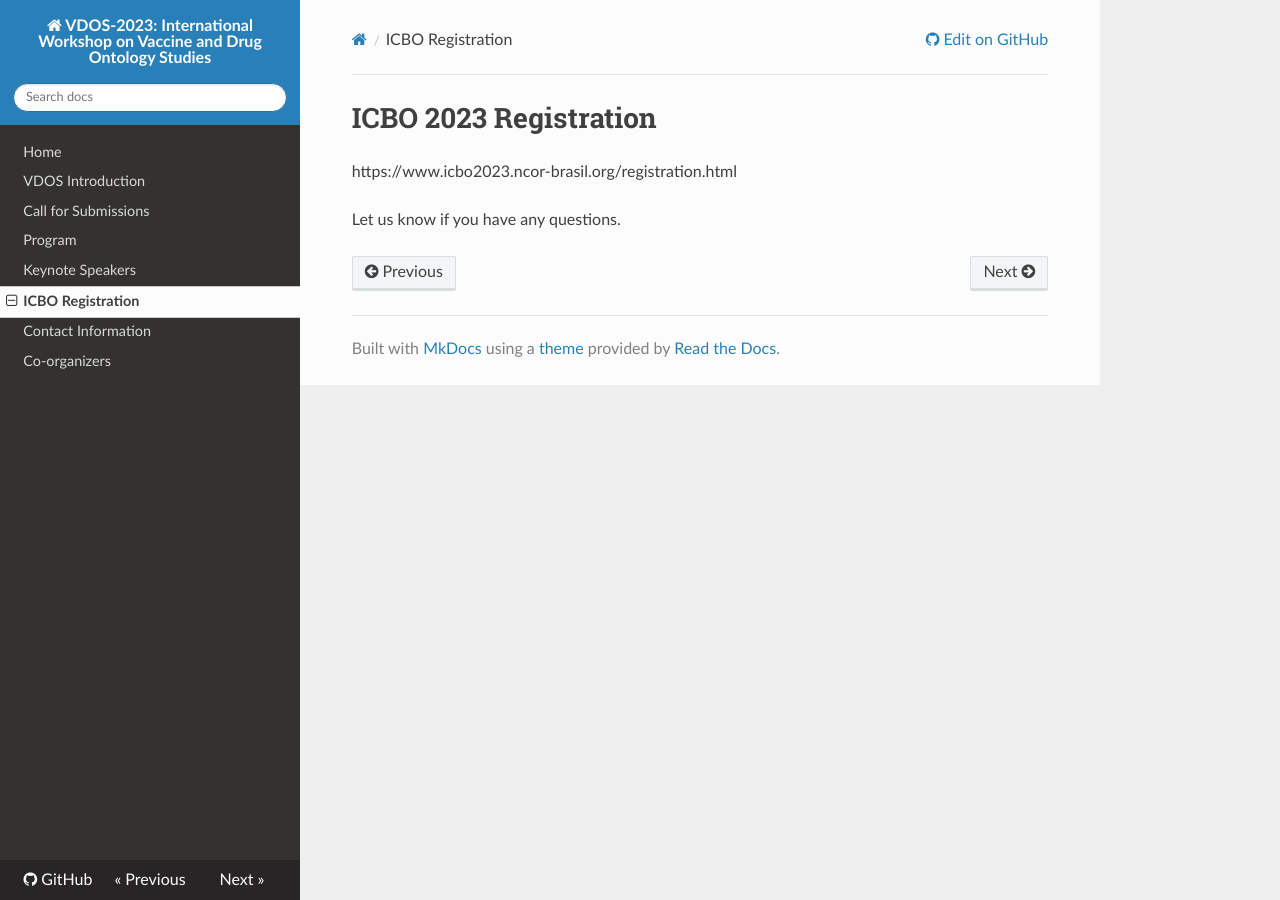
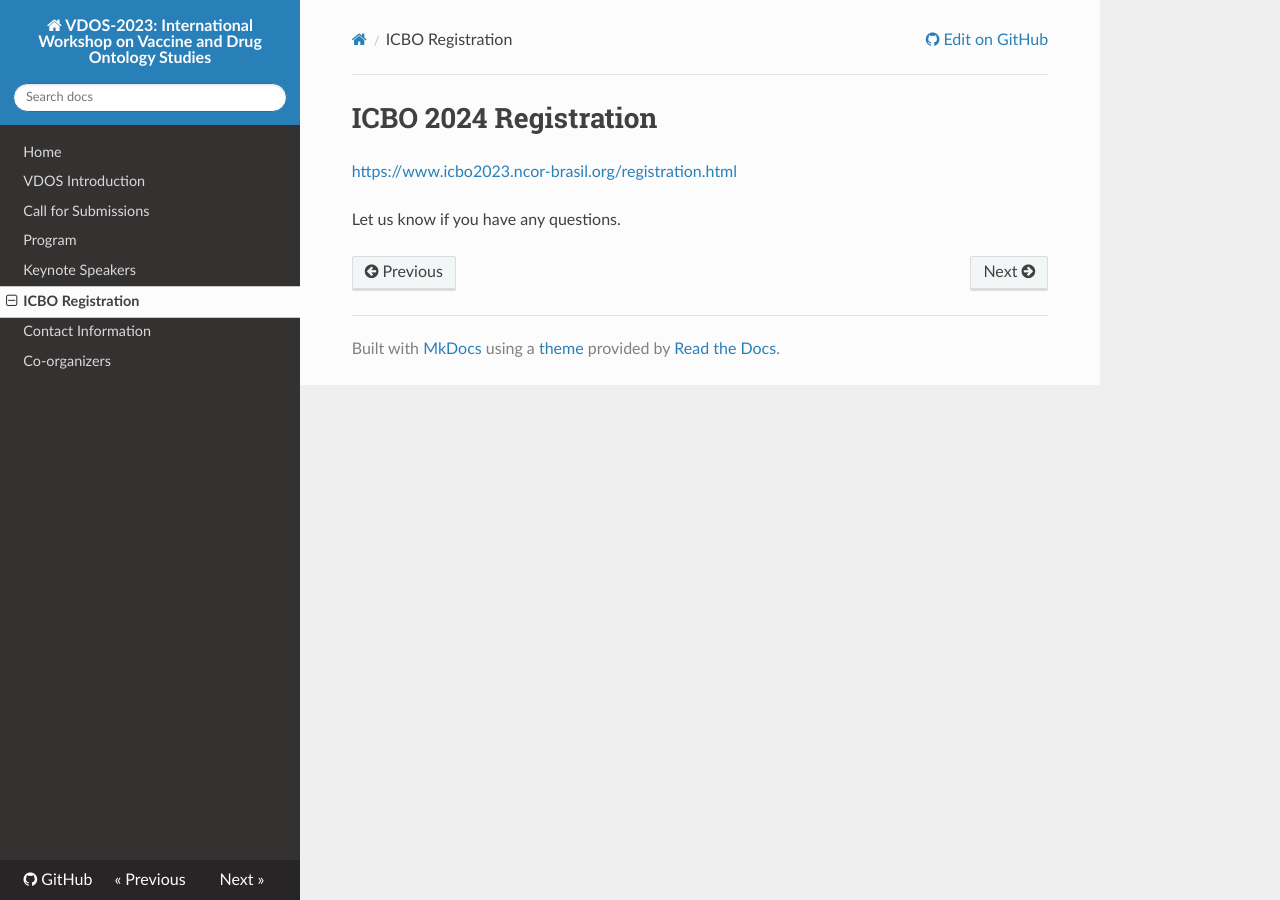
Before and after one commit to vdos-workshop/vdos2024, an MkDocs documentation site: the page built from docs/icbo-registration.md, in a window 1280 px wide. Built offline with MkDocs 1.6.1, drawn with Linux system fonts in a browser that asks for light colours; nearby versions of some CDN libraries.

Commit message:
Update icbo-registration.md

```diff
--- a/docs/icbo-registration.md
+++ b/docs/icbo-registration.md
@@ -1,5 +1,5 @@
-# ICBO 2023 Registration
+# ICBO 2024 Registration
 
-https://www.icbo2023.ncor-brasil.org/registration.html
+[https://www.icbo2023.ncor-brasil.org/registration.html](https://icbo-conference.github.io/icbo2024/#15th-international-conference-on-biological-and-biomedical-ontology)
 
 Let us know if you have any questions.
```
